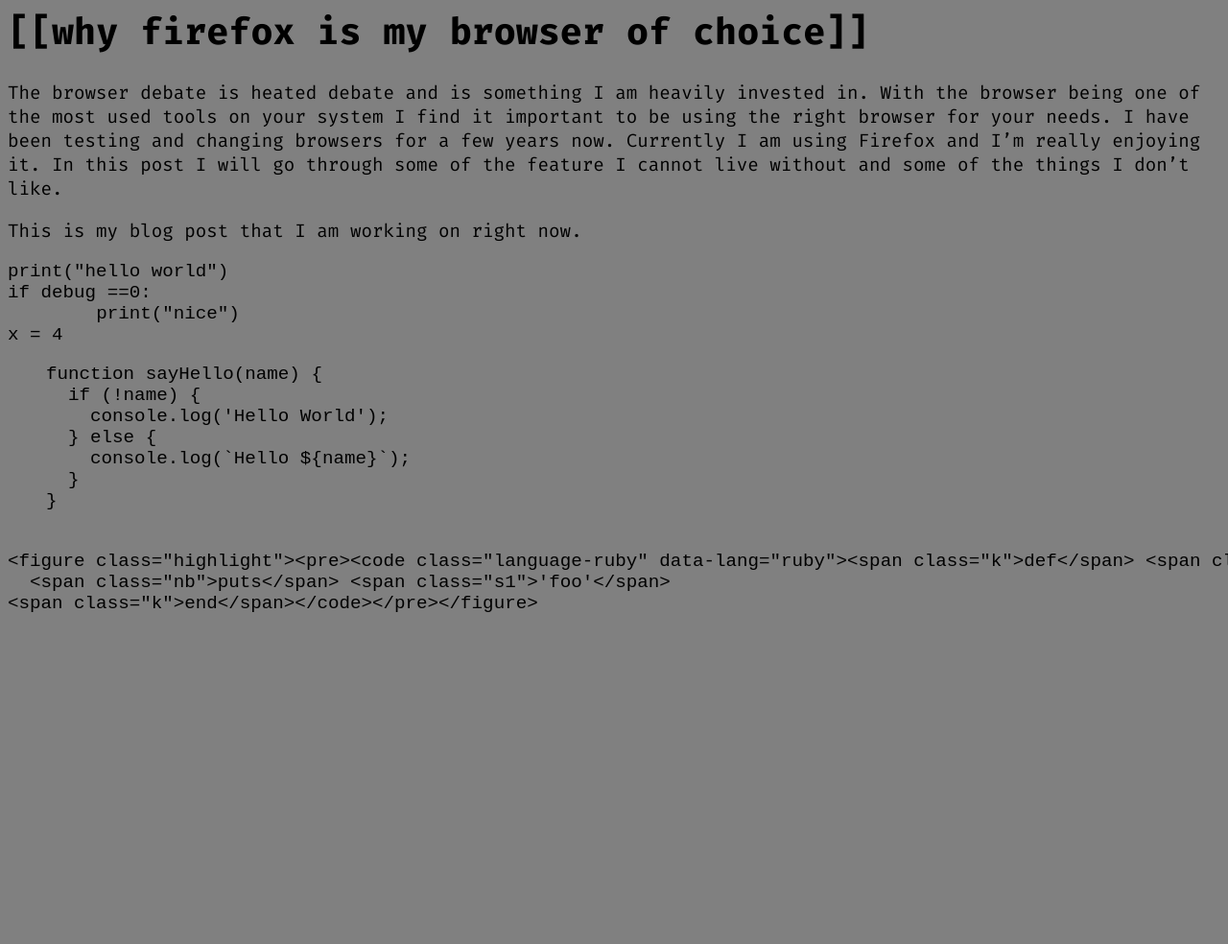
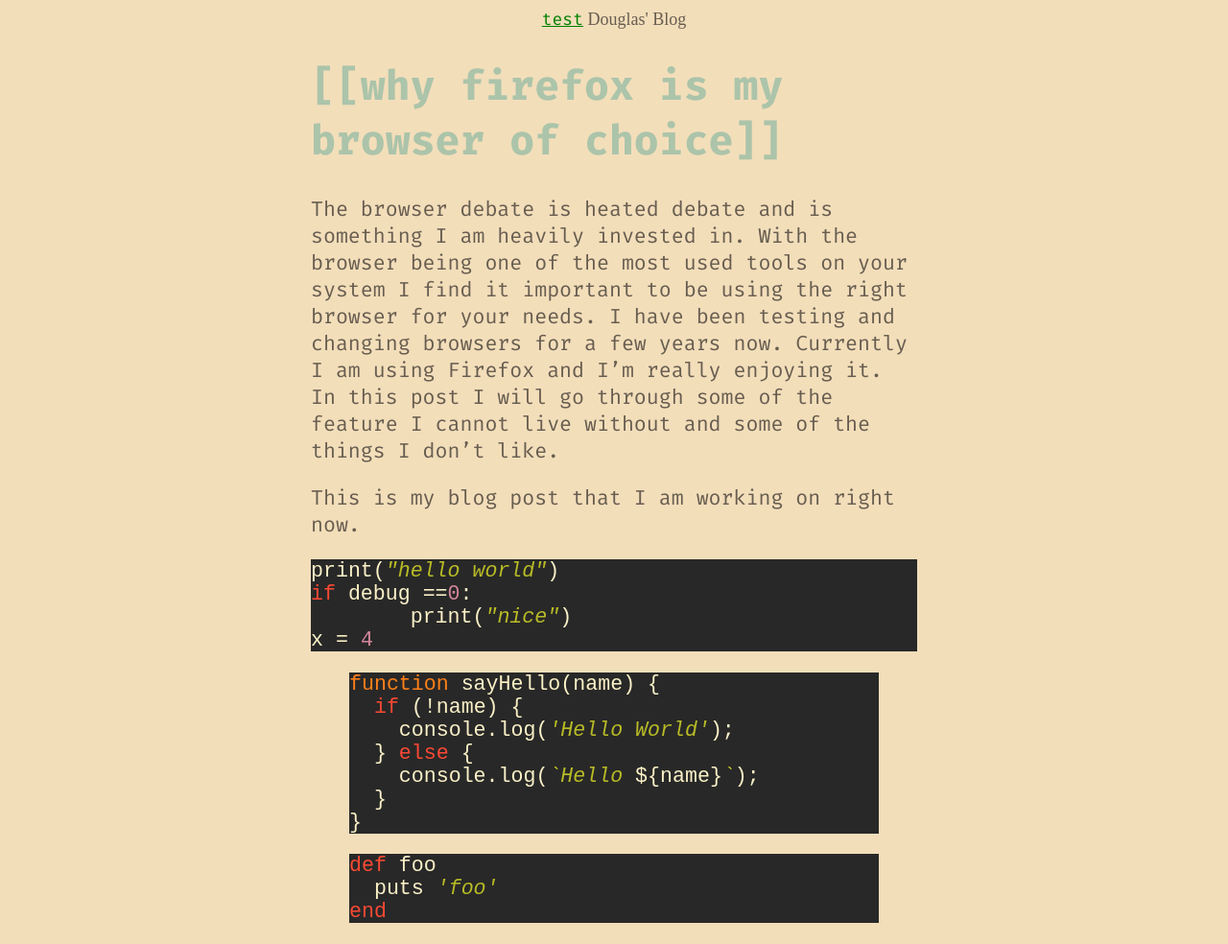
Before and after one commit to cubeDHS2017/cubedhs2017.github.io, a Jekyll site: the page built from _posts/2025-02-18-Why-Firefox-is-my-Browser-of-Choice.md, in a window 1280 px wide. Shown: the whole page at 96% size. Built offline with Jekyll 4.4.1, drawn with Linux system fonts in a browser that asks for light colours; before the commit the page ends 900 px from its top, so only the background shows below that.

Commit message:
chaning the post template

````diff
--- a/_config.yml
+++ b/_config.yml
@@ -5,3 +5,9 @@
 
 # markdown: kramdown
 # highlighter: rouge
+
+markdown: kramdown
+highlighter: rouge
+kramdown:
+  input: GFM
+  syntax_highlighter: rouge
--- a/_layouts/post.html
+++ b/_layouts/post.html
@@ -1,11 +1,15 @@
 ---
 ---
+
+<link href="/assets/css/syntax.css" rel="stylesheet">
 
 <style>
     @import url('https://fonts.googleapis.com/css2?family=Fira+Code:wght@300..700&display=swap');
 
     :root {
-        background-color: grey;
+        color: #675D50;
+        background-color: #F3DEBA;
+        font-size: 18;
     }
 
     a, p, h1, h2, h3 {
@@ -15,12 +19,34 @@
       font-style: normal;
     }
 
+    h1, h2 {
+        color: #ABC4AA;
+    }
+
     main {
         font-size: 1.2rem;
+        width: 50%;
+        margin-left: auto;
+        margin-right: auto;
+    }
+    header {
+        width: 50%;
+        text-align: center;
+        margin-left: auto;
+        margin-right: auto;
+    }
+    .mainl {
+        color: green;
     }
 </style>
 
 
+<header>
+    <div>
+        <a href="{{ site.url }}", class="mainl">test</a>
+        Douglas' Blog
+    </div>
+</header>
 <div>
     <main>
         {{content}}
--- a/_posts/2025-02-18-Why-Firefox-is-my-Browser-of-Choice.md
+++ b/_posts/2025-02-18-Why-Firefox-is-my-Browser-of-Choice.md
@@ -10,7 +10,7 @@
 
 This is my blog post that I am working on right now.
 
-```
+``` python
 print("hello world")
 if debug ==0:
 	print("nice")
@@ -28,10 +28,8 @@
 }
 {% endhighlight %}
 
-```
 {% highlight ruby %}
 def foo
   puts 'foo'
 end
 {% endhighlight %}
-```
--- /dev/null
+++ b/assets/css/syntax.css
@@ -0,0 +1,97 @@
+.highlight table td { padding: 5px; }
+.highlight table pre { margin: 0; }
+.highlight, .highlight .w {
+  color: #fbf1c7;
+  background-color: #282828;
+}
+.highlight .err {
+  color: #fb4934;
+  background-color: #282828;
+  font-weight: bold;
+}
+.highlight .c, .highlight .ch, .highlight .cd, .highlight .cm, .highlight .cpf, .highlight .c1, .highlight .cs {
+  color: #928374;
+  font-style: italic;
+}
+.highlight .cp {
+  color: #8ec07c;
+}
+.highlight .nt {
+  color: #fb4934;
+}
+.highlight .o, .highlight .ow {
+  color: #fbf1c7;
+}
+.highlight .p, .highlight .pi {
+  color: #fbf1c7;
+}
+.highlight .gi {
+  color: #b8bb26;
+  background-color: #282828;
+}
+.highlight .gd {
+  color: #fb4934;
+  background-color: #282828;
+}
+.highlight .gh {
+  color: #b8bb26;
+  font-weight: bold;
+}
+.highlight .ge {
+  font-style: italic;
+}
+.highlight .ges {
+  font-weight: bold;
+  font-style: italic;
+}
+.highlight .gs {
+  font-weight: bold;
+}
+.highlight .k, .highlight .kn, .highlight .kp, .highlight .kr, .highlight .kv {
+  color: #fb4934;
+}
+.highlight .kc {
+  color: #d3869b;
+}
+.highlight .kt {
+  color: #fabd2f;
+}
+.highlight .kd {
+  color: #fe8019;
+}
+.highlight .s, .highlight .sb, .highlight .sc, .highlight .dl, .highlight .sd, .highlight .s2, .highlight .sh, .highlight .sx, .highlight .s1 {
+  color: #b8bb26;
+  font-style: italic;
+}
+.highlight .si {
+  color: #b8bb26;
+  font-style: italic;
+}
+.highlight .sr {
+  color: #b8bb26;
+  font-style: italic;
+}
+.highlight .sa {
+  color: #fb4934;
+}
+.highlight .se {
+  color: #fe8019;
+}
+.highlight .nn {
+  color: #8ec07c;
+}
+.highlight .nc {
+  color: #8ec07c;
+}
+.highlight .no {
+  color: #d3869b;
+}
+.highlight .na {
+  color: #b8bb26;
+}
+.highlight .m, .highlight .mb, .highlight .mf, .highlight .mh, .highlight .mi, .highlight .il, .highlight .mo, .highlight .mx {
+  color: #d3869b;
+}
+.highlight .ss {
+  color: #83a598;
+}
````
Also changed, not shown: .obsidian/app.json, .obsidian/workspace.json, 4 other files.
